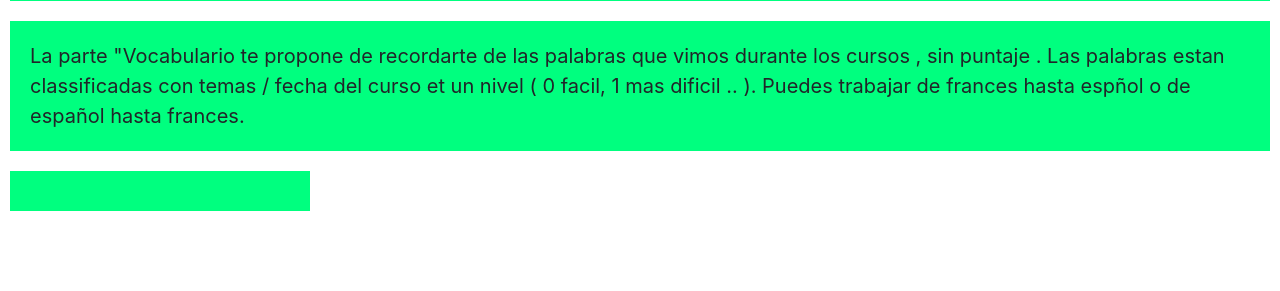
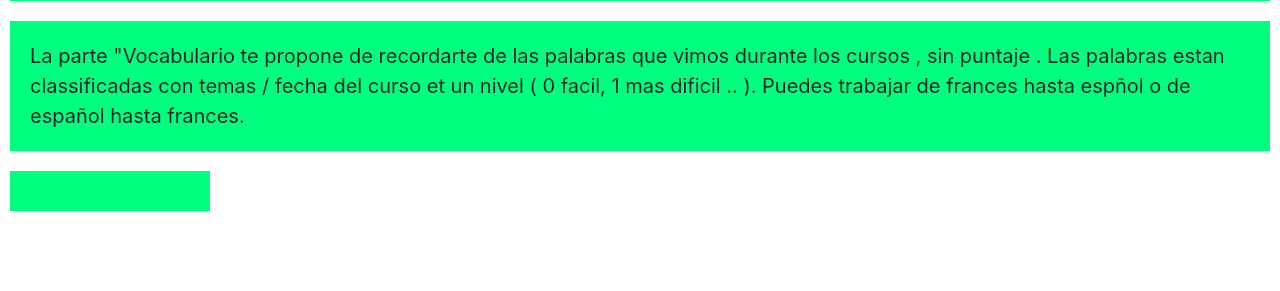
Before and after one commit to kutta75/espanol, a Django app: template verbos/templates/verbos/index.html in a window 1280 px wide. Shown: the part 509-800 px from the top of the page. Run offline with Django 3.2, Linux system fonts and the light colour scheme; the template is opened without the code that fills it, so the values that code supplies are empty; some libraries are stand-ins or nearby versions.

Commit message:
modif min widh de #container à 200 px ( avant 300 px

```diff
--- a/verbos/templates/verbos/layout.html
+++ b/verbos/templates/verbos/layout.html
@@ -34,7 +34,7 @@
 		font-size: 20px;
 		margin: 10px;
 		padding: 20px;
-		min-width: 300px;
+		min-width: 200px;
 	}
 	.nav {
 		display: flex;
```
